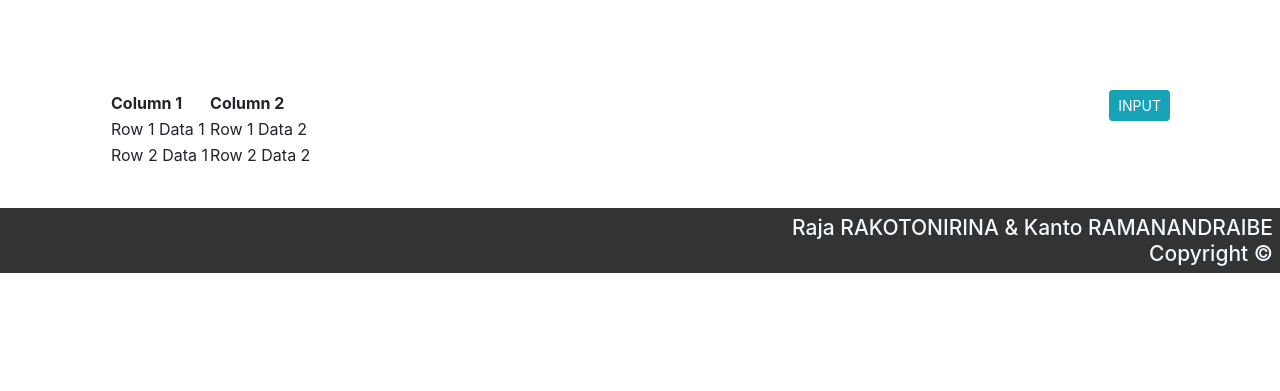
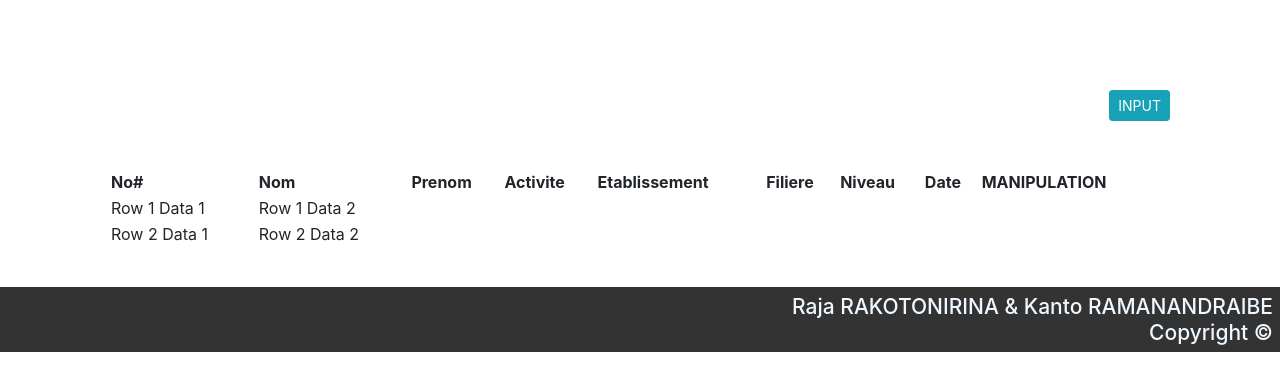
Before and after one commit to RajaRakoto/statix, a PHP site: page / in a window 1280 px wide. Shown: the part 90-481 px from the top of the page. Run offline with PHP 8.4, Linux system fonts and the light colour scheme; some libraries are stand-ins or nearby versions.

Commit message:
[database]: import dbstatix_connect.php | [feature]: insert_data | [cdn]: import modal cdn | [html]: table structure

```diff
--- a/index.php
+++ b/index.php
@@ -1,3 +1,46 @@
+<!-- PHP CORE (BEGIN)-->
+  <?php
+    //IMPORT DBSTATIX (test connexion)
+    require('dbstatix_connect.php');
+
+    //DEFINE all notif default value
+    $notif = '';
+    $notifClass = '';
+  ?>
+
+  <?php
+    //INSERTION (notification test)
+    if(isset($_POST['submit'])){ //ecouteur d'evenement (sur le boutton "SUBMIT")
+      //recuperation de la valeur par $_POST
+      $nom = $_POST['nom'];
+      $prenom = $_POST['prenom'];
+      $activite = $_POST['activite'];
+      $etablissement = $_POST['etablissement'];
+      $filiere = $_POST['filiere'];
+      $niveau = $_POST['niveau'];
+
+      //ajout de l'entrer au base de donnees
+      $sql = "INSERT INTO statix_database(nom, prenom, activite, etablissement, filiere, niveau) VALUES('$nom', '$prenom', '$activite', '$etablissement', '$filiere', '$niveau')";
+
+      //OUTPUT (result)
+      $result = mysqli_query($statix_connexion, $sql); //retourne une valeur boolean
+      if($result) { //si les donnees ont ete bien inserE dans la base de donnees
+        $notif = "INSERTION avec success !"; //message
+        $notifClass="alert-success"; //change class (HTML+CSS)
+      }
+      else { //si les donnees n'ont pas ete inserE dans la base de donnees
+        $notif = "ERREUR d'insertion !"; //message
+        $notifClass="alert-danger"; //change class (HTML+CSS)
+      }
+    }
+  ?>
+
+  <?php
+    //DELETE (notification test)
+
+  ?>
+<!-- PHP CORE (END)-->
+
 <!DOCTYPE html>
 <html lang="en">
 <head>
@@ -7,8 +50,8 @@
     <meta http-equiv="X-UA-Compatible" content="IE=edge">
     <meta name="viewport" content="width=device-width, initial-scale=1. 0">
     <meta name="project" content="statix">
-    <meta name="description" content="intranet application">
-    <meta name="keywords" content="stat,web,app,statistique,centre, multimedia,chart,graph">
+    <meta name="description" content="intranet web application">
+    <meta name="keywords" content="stat,web,app,statistique,centre,multimedia,chart,graph">
     <meta name="author" content="Raja RAKOTONIRINA,Kanto RAMANANDRAIBE">
 
   <!-- CDN IMPORT -->
@@ -19,13 +62,15 @@
     <!-- font awesome CDN -->
     <link rel="stylesheet" href="https://use.fontawesome.com/releases/v5.8.1/css/all.css">
 
-
     <!-- bootstrap CDN -->
     <link rel="stylesheet" href="https://stackpath.bootstrapcdn.com/bootstrap/4.3.1/css/bootstrap.min.css" integrity="sha384-ggOyR0iXCbMQv3Xipma34MD+dH/1fQ784/j6cY/iJTQUOhcWr7x9JvoRxT2MZw1T" crossorigin="anonymous">
 
-  <!-- -->
+    <!-- modalcss CDN -->
+    <script src="https://code.jquery.com/jquery-3.3.1.slim.min.js" ></script>
+    <script src="https://cdnjs.cloudflare.com/ajax/libs/popper.js/1.14.7/umd/popper.min.js" ></script>
+    <script src="https://stackpath.bootstrapcdn.com/bootstrap/4.3.1/js/bootstrap.min.js" ></script>
 
-  <!-- CSS IMPORT -->
+  <!-- CSS LINK -->
     <link rel="stylesheet" href="style.css" />
 
   <!-- TITLE -->
@@ -39,22 +84,33 @@
     <h2 id="head"><span id="statix-text">STATIX</span> table</h2>
   </header>
 
-
   <!-- MAIN -->
   <main>
 
     <div class="container">
 
+        <!-- NOTIFICATION - insertion|suppression (generator) -->
+
+
         <!-- MODEL0 (button) -->
           <button type="button" class="btn btn-info btn-sm mb-5" style="float:right" data-toggle="modal" data-target="#myModal">INPUT</button>
 
-      <table id="table_id" class="display">
+      <table id="statix_table" class="display responsive nowrap" cellspacing="0" width="100%">
+        <!-- ENTETE DU TABLEAU -->
         <thead>
           <tr>
-            <th>Column 1</th>
-            <th>Column 2</th>
+            <th>No#</th>
+            <th>Nom</th>
+            <th>Prenom</th>
+            <th>Activite</th>
+            <th>Etablissement</th>
+            <th>Filiere</th>
+            <th>Niveau</th>
+            <th>Date</th>
+            <th>MANIPULATION</th>
           </tr>
         </thead>
+        <!-- CORPS DU TABLEAU (generE auto par php&mysql)-->
         <tbody>
           <tr>
             <td>Row 1 Data 1</td>
```
